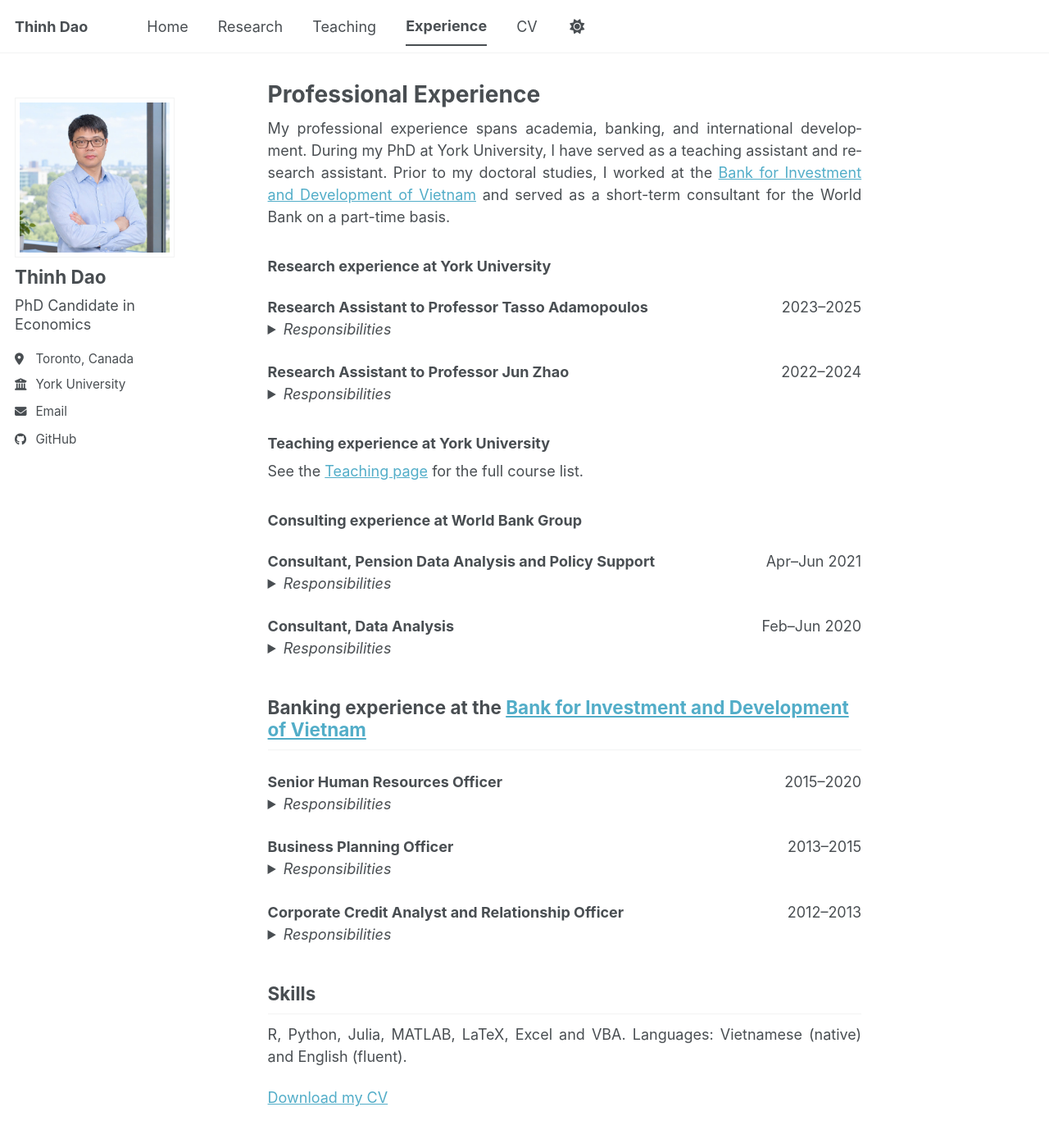
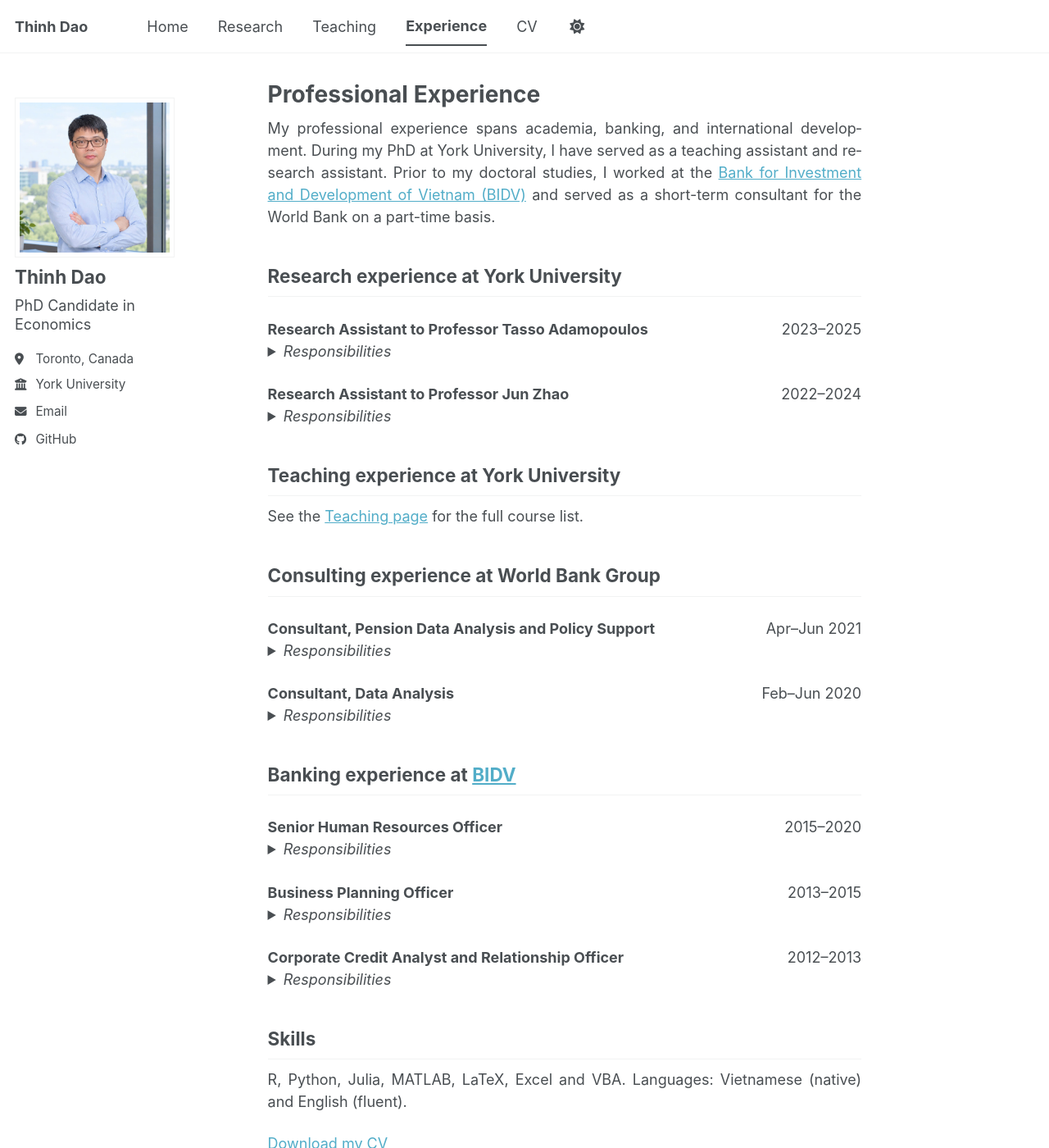
Before and after one commit to thinh-dao-econ/thinh-dao-econ.github.io, a Jekyll site: the page built from _pages/experience.md, in a window 1280 px wide and 1400 px high. Shown: the whole window at 82% size. Built offline with Jekyll 4.4.1, drawn with Linux system fonts in a browser that asks for light colours; a style sheet for code colours, icons or effects is not loaded.

Commit message:
Update section titles and add BIDV abbreviation

```diff
--- a/_pages/experience.md
+++ b/_pages/experience.md
@@ -4,9 +4,9 @@ title: "Professional Experience"
 author_profile: true
 ---
 
-My professional experience spans academia, banking, and international development. During my PhD at York University, I have served as a teaching assistant and research assistant. Prior to my doctoral studies, I worked at the <a href="https://bidv.com.vn/en/ve-bidv" target="_blank" rel="noopener noreferrer">Bank for Investment and Development of Vietnam</a> and served as a short-term consultant for the World Bank on a part-time basis.
+My professional experience spans academia, banking, and international development. During my PhD at York University, I have served as a teaching assistant and research assistant. Prior to my doctoral studies, I worked at the <a href="https://bidv.com.vn/en/ve-bidv" target="_blank" rel="noopener noreferrer">Bank for Investment and Development of Vietnam (BIDV)</a> and served as a short-term consultant for the World Bank on a part-time basis.
 
-### Research experience at York University
+## Research experience at York University
 
 <div style="display:flex; justify-content:space-between; flex-wrap:wrap; margin-top:1.4em;">
 <strong>Research Assistant to Professor Tasso Adamopoulos </strong>
@@ -46,10 +46,10 @@ I supported a study of Canada's federal Procurement Strategy for Aboriginal Busi
 
 </details>
 
-### Teaching experience at York University
+## Teaching experience at York University
 See the [Teaching page]({{ site.baseurl }}/teaching/) for the full course list.
 
-### Consulting experience at World Bank Group
+## Consulting experience at World Bank Group
 
 <div style="display:flex; justify-content:space-between; flex-wrap:wrap; margin-top:1.4em;">
 <strong>Consultant, Pension Data Analysis and Policy Support </strong>
@@ -82,7 +82,7 @@ I helped build a standardized statistical database framework for Vietnam Social
 
 </details>
 
-## Banking experience at the <a href="https://bidv.com.vn/en/ve-bidv" target="_blank" rel="noopener noreferrer">Bank for Investment and Development of Vietnam</a>
+## Banking experience at <a href="https://bidv.com.vn/en/ve-bidv" target="_blank" rel="noopener noreferrer">BIDV</a>
 
 <div style="display:flex; justify-content:space-between; flex-wrap:wrap; margin-top:1.4em;">
 <strong>Senior Human Resources Officer</strong>
```
